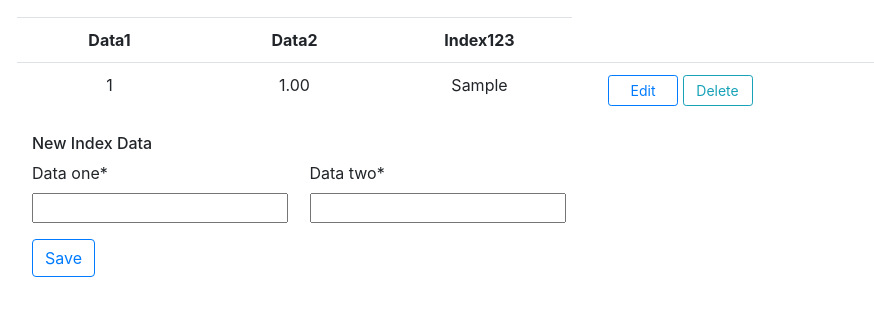
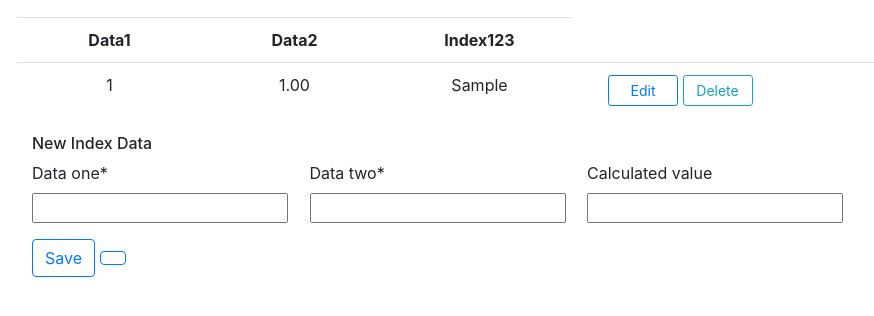
Before and after one commit to kydkang/sims_project2, a Django app: page /101/ in a window 1280 px wide. Shown: the part 230-546 px from the top of the page, without its empty margins (68-942 px from the left). Run offline with Django 3.2, Linux system fonts and the light colour scheme; a user stored in the database is signed in; tables that the repository leaves empty hold one stand-in row (values such as "Sample post"); parts of the project's set-up code (start-up, migrations or seed data) failed here and were passed over; some libraries are stand-ins or nearby versions.

Commit message:
Middle of calculate ajax

```diff
--- a/sims101/templates/sims101/index_list.html
+++ b/sims101/templates/sims101/index_list.html
@@ -80,16 +80,13 @@
             <div class="col-3">
                 {{ form.data_two|as_crispy_field }}
             </div>
-            {% comment %}
-            <div class="col-3">
+            <div class="col-3" id="final_value">
                 {{ form.calculated_value|as_crispy_field }}
             </div>
-            {% endcomment %}
         </div>
         <input class="mt-3 btn btn-outline-primary" type="submit" value="Save" />
-
+        <button class="mt-3 btn btn-outline-primary" id="calcuate-button" type="button" value="Calculate" />
     </form>
-
 </div>
 
 {% endblock content %}
@@ -124,7 +121,6 @@
   <script>
       // $(document).ready(function () {  // always execute this function to update the dropdown // $ is a shortcut for jQuery
 
-
         if ( {{ request.session.created }} ) {   // reset the 'create' value to false
             // put the following in any html tag  id="page-links" data-page-links="{% url 'sims101:ajax_change_session' %}
             // var url = $("#page-links").attr("data-page-links");
@@ -138,6 +134,24 @@
             });
             window.location.href = "{{ request.path }}?page={{ page_obj.paginator.num_pages }}"; // redirect
         };
+    $(document).ready(function () {
+        $("#calcuate-button").click(function () {      alert("Hi");          // $ is a shortcut for jQuery
+        // var url = $("#informeForm").attr("data-satimages-url");  // get the url of the `load_cities` view
+        var url = "/101/ajax/calculate/";  // get the selected event ID from the HTML input
+        var first_data = $("id_data_one").val();  alert("Hi");
+        var second_data = $("id_data_two").val();  alert(second_data);
+        $.ajax({                // initialize an AJAX request
+          url: url,              // set the url of the request (= localhost:8000/hr/ajax/load-cities/)
+          data: {
+              'first_data': first_data,
+              'second_data': second_data,
+          },
+          success: function (data) {   // `data` is the return value of the `load_cities` view function
+            $("#final_value").html(data);   // replace the contents of dropdown list
+          }
+        });
+      });
+    });
   </script>
 
 {% endblock pagination %}
--- a/sims101/urls.py
+++ b/sims101/urls.py
@@ -10,6 +10,7 @@ urlpatterns = [
     path('data/<int:pk>/update', views.IndexUpdateView.as_view(), name='index_update'),
     path('data/<int:pk>/delete', views.IndexDeleteView.as_view(), name='index_delete'),
     path('ajax/change_session/', views.ajax_change_session, name='ajax_change_session'),
+    path('ajax/calculate/', views.ajax_calculate, name='ajax_calculate'),
 
 ]
 
--- a/sims101/views.py
+++ b/sims101/views.py
@@ -66,6 +66,11 @@ def ajax_change_session(request):
     request.session['created'] = ""
     return render(request, 'sims101/index_delete.html')
 
+def ajax_calculate(request):
+    first_data = request.GET.get('first_data')
+    second_data = request.GET.get('second_data')
+    final_value = first_data * second_data   ###  same as defined in model.py
+    return render(request, 'sims101/final_value.html', {'final_value':final_value})
 
 
 class IndexUpdateView(PermissionRequiredMixin, UpdateView):
```
Also changed, not shown: sims101/templates/sims101/final_value.html (added, +12 -0 lines).
